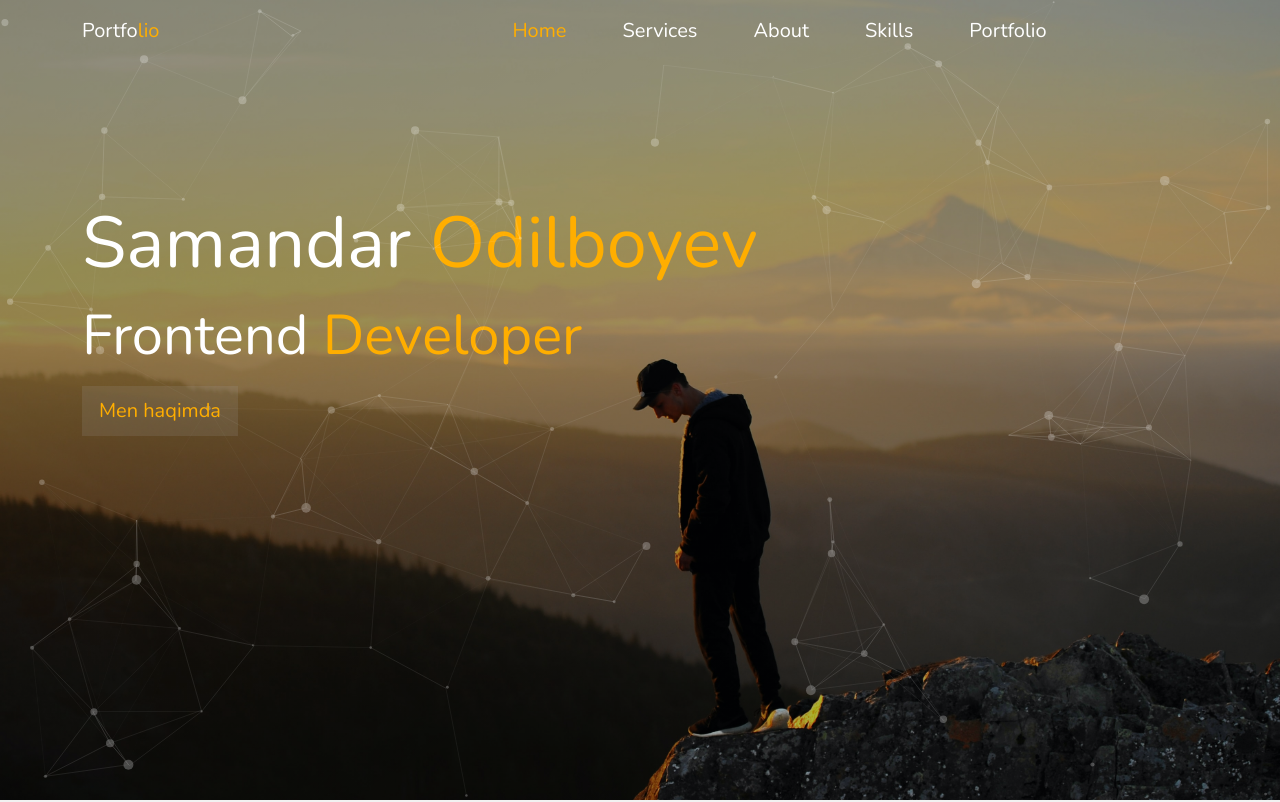
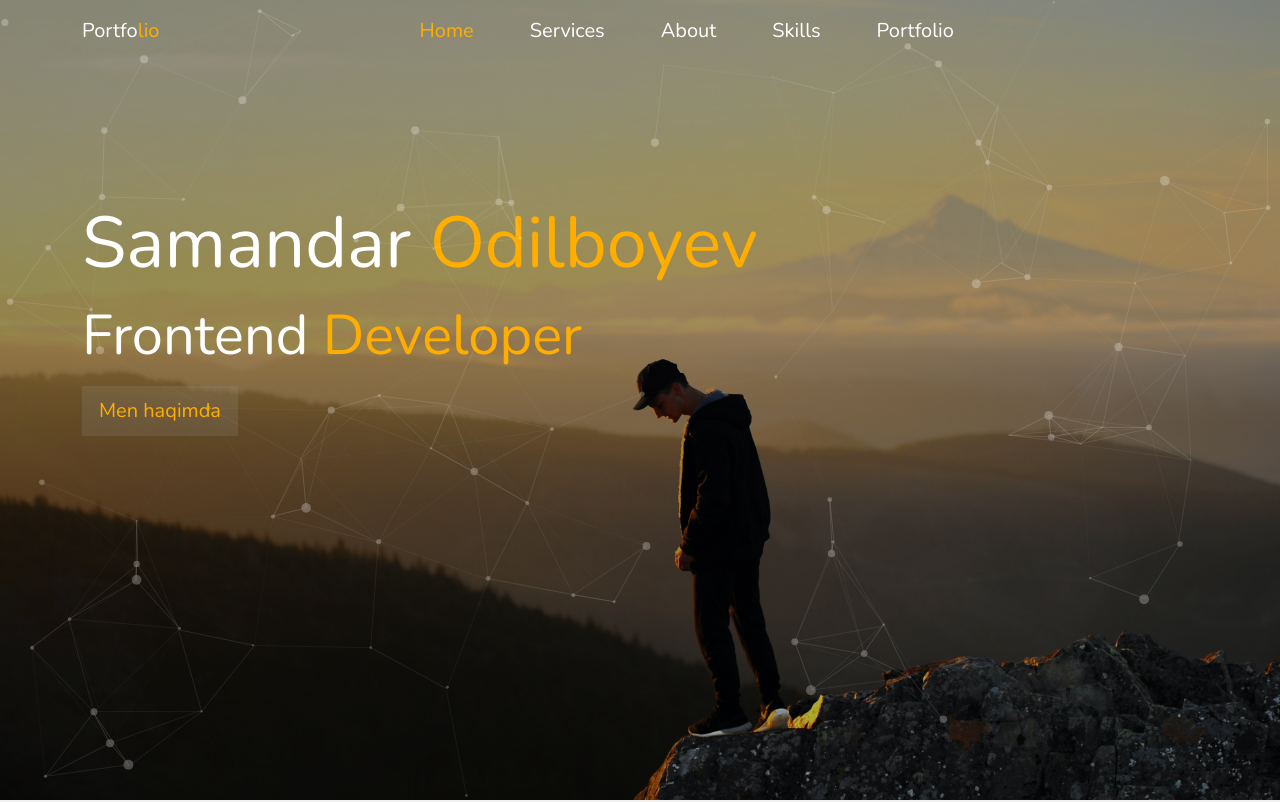
Before and after one commit to Odilboyev/portfolio, a plain HTML site: page index.html in a window 1280 px wide. Shown: the top 802 px of the page. Drawn offline with nearby package versions, Linux system fonts and the light colour scheme; animation ran at ten frames a second.

Commit message:
updated files

```diff
--- a/index.html
+++ b/index.html
@@ -33,16 +33,16 @@
               <button class="navbar-toggler" type="button" data-bs-toggle="collapse" data-bs-target="#navbarSupportedContent" aria-controls="navbarSupportedContent" aria-expanded="false" aria-label="Toggle navigation">
                 <span class="navbar-toggler-icon"></span>
               </button>
-              <div class="collapse navbar-collapse w-75" id="navbarSupportedContent">
+              <div class="collapse navbar-collapse " id="navbarSupportedContent">
                 <ul class="navbar-nav m-auto ">
-                  <li class="nav-item">
-                    <a class="nav-link active" aria-current="page" href="#">Home</a>
+                  <li class="nav-item ">
+                    <a class="nav-link active"  href="#header">Home</a>
                   </li>
                   <li class="nav-item">
                     <a class="nav-link" href="#services">Services</a>
                   </li>
                   <li class="nav-item">
-                    <a class="nav-link" href="#about">About</a>
+                    <a class="nav-link"  href="#about">About</a>
                   </li>
                   <li class="nav-item">
                     <a class="nav-link" href="#myskills">Skills</a>
@@ -60,8 +60,8 @@
           <div id="promo-title">
                 <div class="container">
                     <div class="col-md-8 text-white">
-                        <p class="display-2 ">Samandar <span>Odilboyev</span></p>
-                        <p class="display-4">Frontend <span>Developer</span> </p>
+                        <p class="display-2 ">Samandar  <span>Odilboyev</span></p>
+                        <p class="display-4">Frontend  <span>Developer</span> </p>
                         <button class="btn btn-lg button"><p>O'qing</p> Men haqimda</button>
                     </div>
                 </div>
@@ -116,13 +116,13 @@
             <p class="text-center font-weight-bold">Assalomu alaykum. Mening ismim Samandar. Yoshim 15 da. Bu mening portfolio saytim, bu yerda mening ishlarimni ko'rishingiz mumkin</p>
 
             <ul class="list-unstyled text-left w-75 m-auto">
-              <li class="d-flex flex-wrap"> <span><i class="fas fa-user"></i>Ism:</span> <p>Samandar</p></li>
+              <li class="d-flex flex-wrap "> <span><i class="fas fa-user"></i>Ism:</span> <p>Samandar</p></li>
 
-              <li class="d-flex flex-wrap"> <span><i class="fa fa-calendar"></i></i>Tug'ilgan sana: </span> <p>2005.03.19</p></li>
+              <li class="d-flex flex-wrap "> <span><i class="fa fa-calendar"></i></i>Tug'ilgan sana: </span> <p>2005.03.19</p></li>
 
-              <li class="d-flex flex-wrap"> <span><i class="fas fa-map-marker-alt"></i></i>Manzil:</span> <p>Chirchiq, Toshkent, O'zbekiston</p></li>
+              <li class="d-flex flex-wrap "> <span><i class="fas fa-map-marker-alt"></i></i>Manzil:</span> <p>Chirchiq, Toshkent, O'zbekiston</p></li>
 
-              <li class="d-flex flex-wrap"> <span><i class="far fa-envelope"></i>Email</span> <p>samandarodilboyev@gmail.com</p></li>
+              <li class="d-flex flex-wrap "> <span><i class="far fa-envelope"></i>Email</span> <p>samandarodilboyev@gmail.com</p></li>
 
             </ul>
           </div>
--- a/main.js
+++ b/main.js
@@ -12,7 +12,4 @@ $(document).ready(function() {
     }
   });
 
-
-
-
 });
--- a/style.css
+++ b/style.css
@@ -4,6 +4,11 @@
 }
 body{
     background-color: #f1f1f1 !important;
+    overflow-x: hidden;
+}
+*{
+    margin: 0;
+    padding: 0;
 }
 ::-webkit-scrollbar{
     width: 4px;
@@ -15,6 +20,7 @@ body{
 }
 *{
     font-family: 'Nunito', sans-serif;
+
 }
 
 
@@ -23,19 +29,24 @@ body{
     position: absolute;
     width: 100%;
     height: 100%;
+    background-position: 50 50;
     background-repeat: no-repeat;
     background-size: cover;
-    background-position: 50% 50%;
+
     opacity: 0.5;
 }
 
-
+#navbar{
+    max-width: 100vw !important;
+}
 #header{
+    max-width: 100% !important;
     background: linear-gradient(to bottom right, #00000073, #00000048), url(img/header-bc.jpg);
     background-size: cover;
     background-repeat: no-repeat;
     background-position: center;
     height: 100vh;
+
 }
 #navbar{
     background: none ;
@@ -144,9 +155,7 @@ body{
 .aboutme .overflow-hidden{
     height: 500px;
 }
-.aboutme ul li{
-    font-size: 20px;
-}
+
 .aboutme ul li span{
     color: var(--main-color);
     margin-right: 25px;
```
